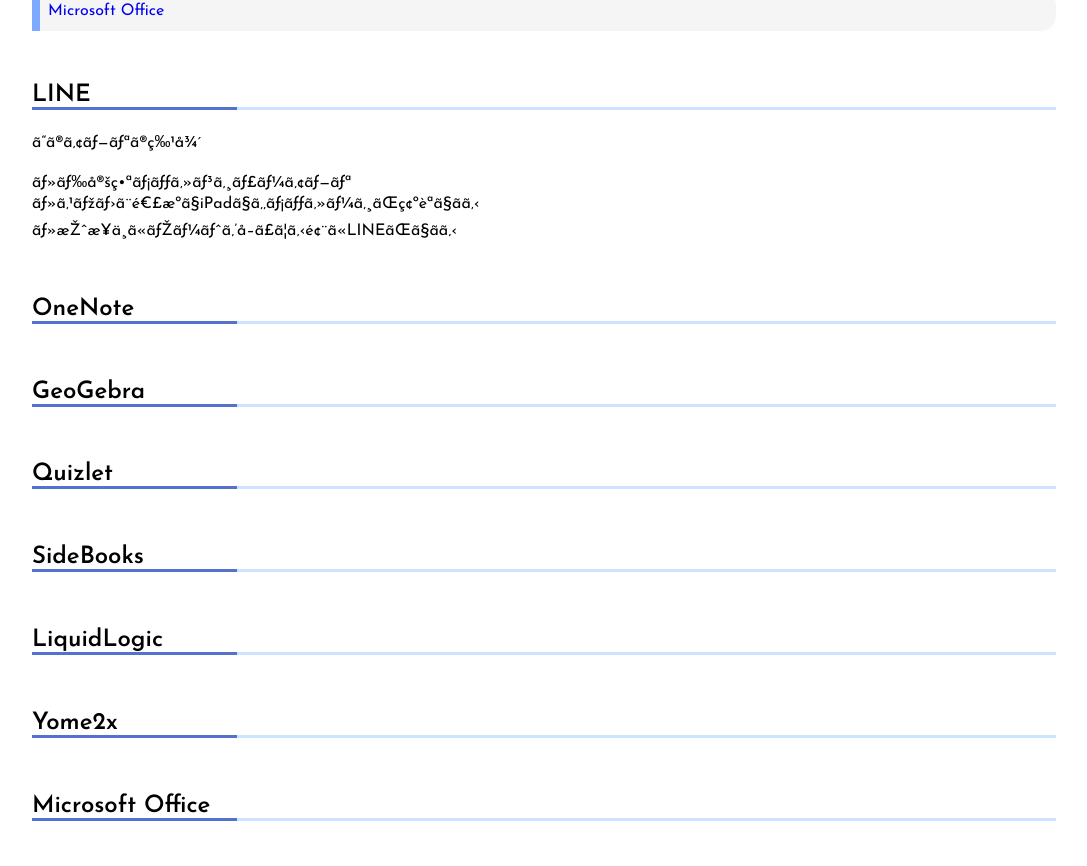
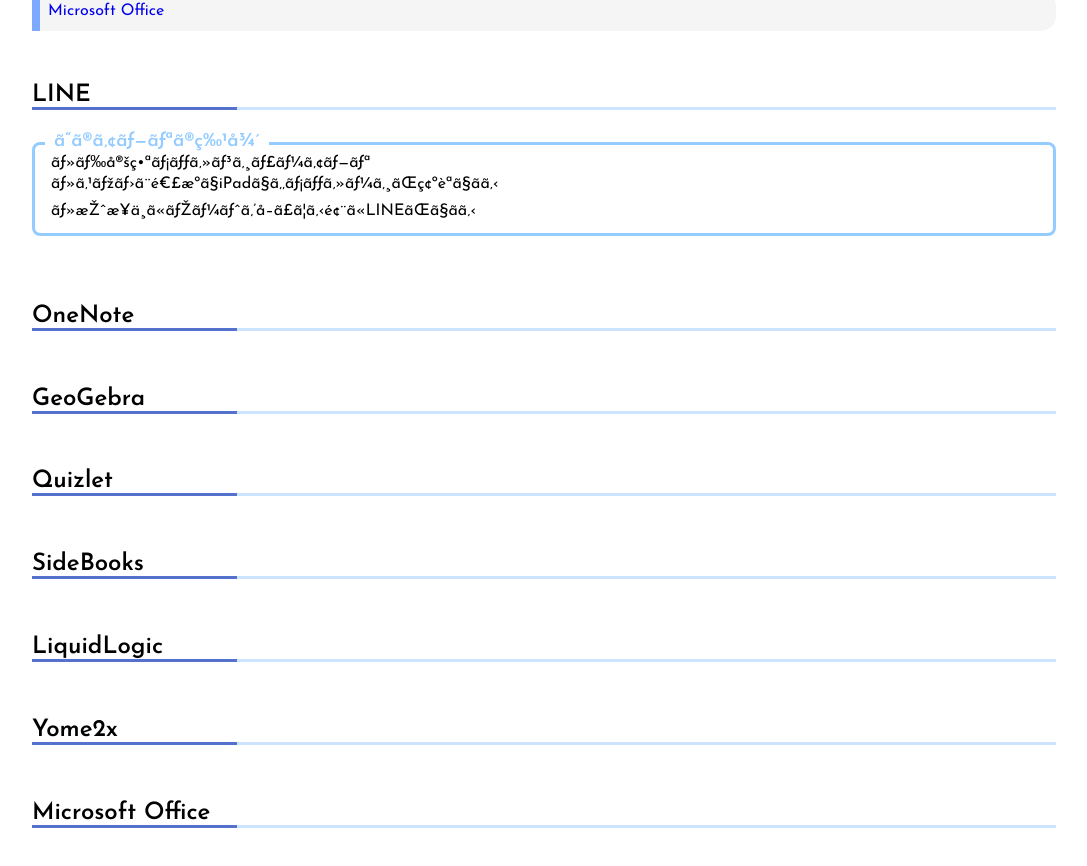
Before and after one commit to yuki56o/practice, a plain HTML site: page index.html in a window 1280 px wide. Shown: the part 1415-2281 px from the top of the page, without its empty margins (96-1183 px from the left). Drawn offline with nearby package versions, Linux system fonts and the light colour scheme; files whose address does not match are found by name.

Commit message:
Update style.css

```diff
--- a/style.css
+++ b/style.css
@@ -85,7 +85,7 @@
   align-items:center;
   align-content:center;
   margin:20px;
-  padding:0px 10px;
+  padding:2px 10px;
   font-weight:900;
   font-size:1.1em;
   line-height:1;
@@ -170,6 +170,30 @@
     width: 20%;
 }
 
+.box26 {
+  position: relative;
+  margin: 2em 0;
+  padding: 0.5em 1em;
+  border: solid 3px #95ccff;
+  border-radius: 8px;
+}
+.box26 .box-title {
+  position: absolute;
+  display: inline-block;
+  top: -13px;
+  left: 10px;
+  padding: 0 9px;
+  line-height: 1;
+  font-size: 19px;
+  background: #FFF;
+  color: #95ccff;
+  font-weight: bold;
+}
+.box26 p {
+  margin: 0;
+  padding: 0;
+}
+
 .title{
   font-weight: bold;
 }
```
